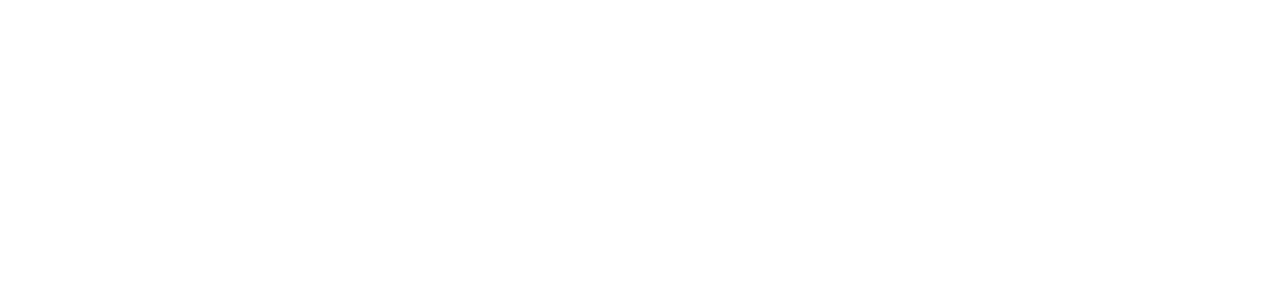
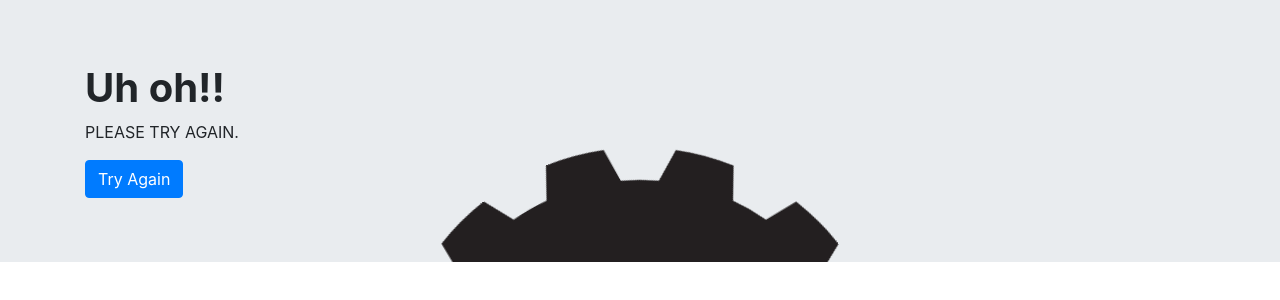
Before and after one commit to wai0901/newsletter_signup, a website: page failure.html in a window 1280 px wide. Drawn offline with nearby package versions, Linux system fonts and the light colour scheme.

Commit message:
third commit

```diff
--- a/failure.html
+++ b/failure.html
@@ -0,0 +1,60 @@
+<!DOCTYPE html>
+<html>
+    <head>
+        <meta charset="utf-8">
+        <meta name="viewport" content="width=device-width, initial-scale=1, shrink-to-fit=no">
+        <title>failure</title>
+
+        <!-- Bootstrap core CSS -->
+        <link rel="stylesheet" href="https://stackpath.bootstrapcdn.com/bootstrap/4.4.1/css/bootstrap.min.css" integrity="sha384-Vkoo8x4CGsO3+Hhxv8T/Q5PaXtkKtu6ug5TOeNV6gBiFeWPGFN9MuhOf23Q9Ifjh" crossorigin="anonymous">
+        <style>
+            body{
+                height: 100%;
+            }
+
+            .gearGroup {
+                height: 262px;
+                width: 100%;
+                top: 0;
+                position: absolute;
+                overflow: hidden;
+                z-index: 0;
+            }
+
+            .gear {
+                margin: 150px auto 0;
+                width: 500px;
+                height: 500px;
+                background-image: url("../img/gear.svg");
+                animation: gear1 linear infinite;
+                animation-duration: 30s;
+            }
+
+            @keyframes gear1 {
+                from {transform: rotate(0deg);}
+                to {transform: rotate(360deg);}
+            }
+
+            .container {
+                position: relative;
+                z-index: 1;
+            }
+        </style>
+
+    </head>
+    <body>
+        <div class="jumbotron jumbotron-fluid">
+            <div class="container">
+                <h1 class="font-weight-bolder">Uh oh!!</h1>
+                <p>PLEASE TRY AGAIN.</p>
+                <form action="/failure" method="POST">
+                    <button name="button" type="submit" class="btn btn-primary">Try Again</button>
+                </form>
+            </div>
+            <div class="gearGroup">
+                <div class="gear"></div>
+            </div>
+        </div>
+
+    </body>
+</html>
```
Also changed, not shown: app.js (+9 -9 lines), success.html (+3 -3 lines), 1 other file.
